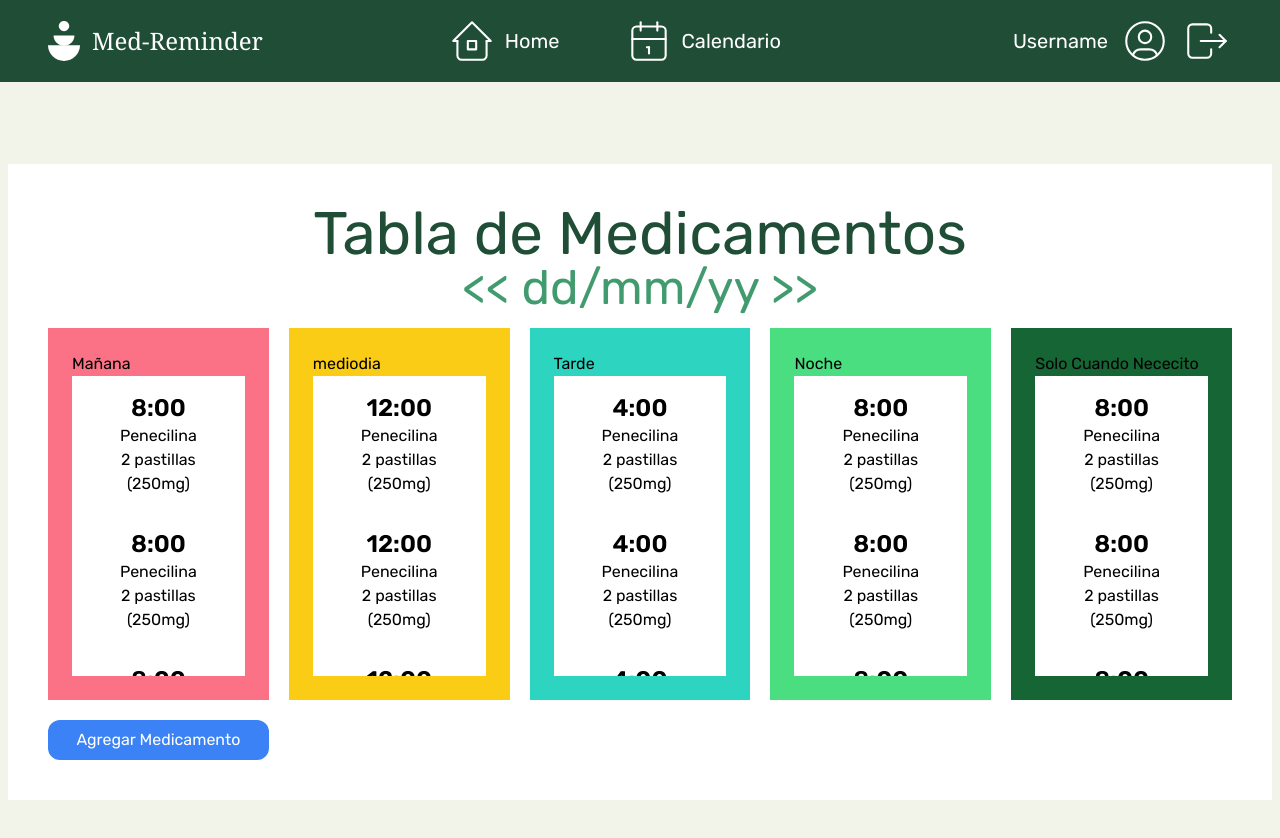
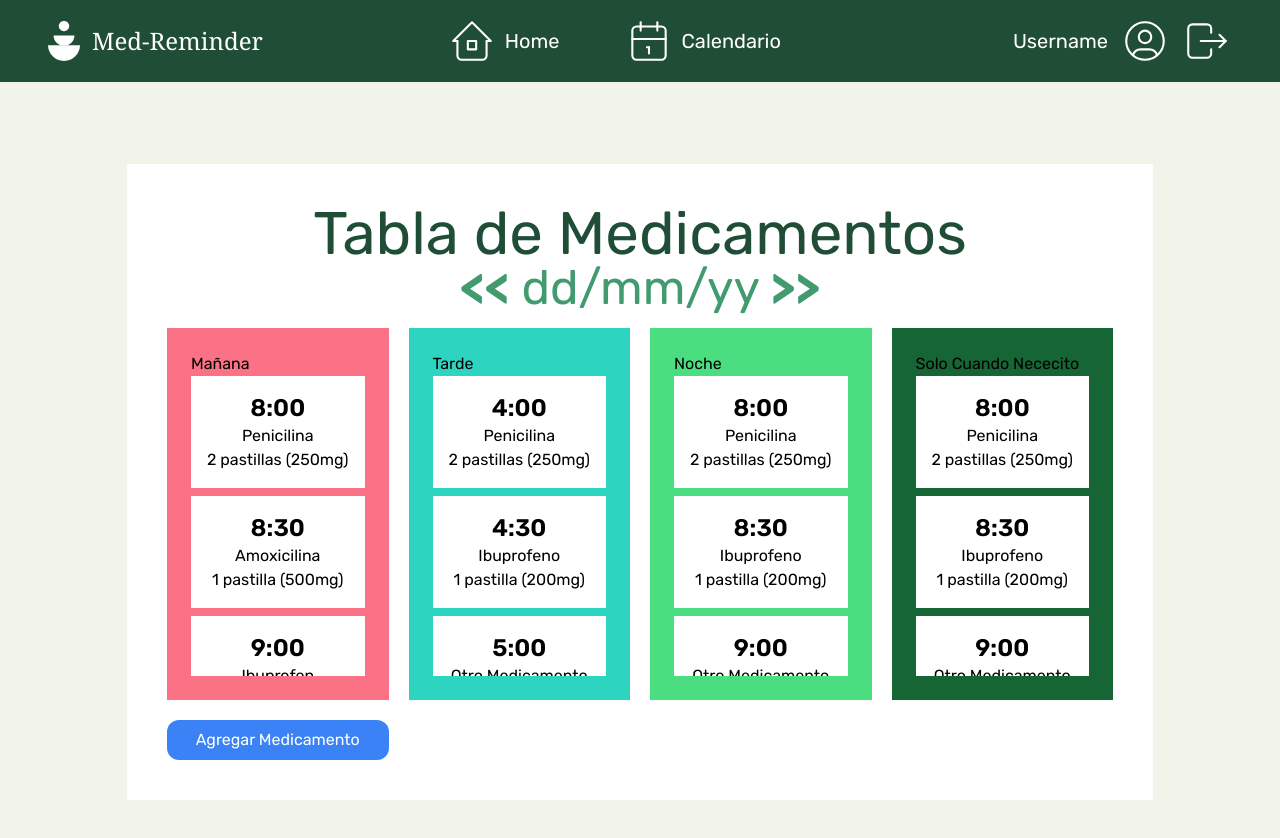
Before and after one commit to rodrigoBojorquez/client-med-reminder, a React (Vite) app: page /calendario in a window 1280 px wide. Shown: the top 838 px of the page. Built offline with nearby package versions, Linux system fonts and the light colour scheme.

Commit message:
modal edit

```diff
--- a/src/components/app/Index/Medicina/Manana.jsx
+++ b/src/components/app/Index/Medicina/Manana.jsx
@@ -1,27 +1,48 @@
-import React from 'react';
+import React, { useState } from 'react';
+import MedicationDetail from './MedicationDetail'; // Import the MedicationDetail component
 
 function Manana() {
   const TomarMedicina = [
-    { name: "Penecilina", description: "2 pastillas (250mg)", hora: "8:00" },
-    { name: "Penecilina", description: "2 pastillas (250mg)", hora: "8:00" },
-    { name: "Penecilina", description: "2 pastillas (250mg)", hora: "8:00" },
-  ]
+    { name: "Penicilina", description: "2 pastillas (250mg)", hora: "8:00" },
+    { name: "Amoxicilina", description: "1 pastilla (500mg)", hora: "8:30" },
+    { name: "Ibuprofen", description: "1 tablet (200mg)", hora: "9:00" },
+  ];
+
+  const [selectedMedication, setSelectedMedication] = useState(null);
+
+  const openMedicationDetail = (medication) => {
+    setSelectedMedication(medication);
+  };
+
+  const closeMedicationDetail = () => {
+    setSelectedMedication(null);
+  };
+
   return (
-    <div className=' bg-rose-400  p-6'>
+    <div className='bg-rose-400 p-6'>
       <p>Mañana</p>
       <div className="h-[300px] overflow-y-auto">
-        {TomarMedicina.map((TomarMedicinaItem) => {
+        {TomarMedicina.map((medication, index) => {
           return (
-            <div className="bg-white p-4" key={TomarMedicinaItem.id}>
-              <h1 className="text-center font-semibold text-2xl">{TomarMedicinaItem.hora}</h1>
-              <h3 className="text-center">{TomarMedicinaItem.name}</h3>
-              <p className="text-center">{TomarMedicinaItem.description}</p>
+            <div
+              className="bg-white p-4 mb-2 cursor-pointer"
+              key={index}
+              onClick={() => openMedicationDetail(medication)}
+            >
+              <h1 className="text-center font-semibold text-2xl">{medication.hora}</h1>
+              <h3 className="text-center">{medication.name}</h3>
+              <p className="text-center">{medication.description}</p>
             </div>
           );
         })}
       </div>
+      <MedicationDetail
+        isOpen={selectedMedication !== null}
+        medication={selectedMedication}
+        onClose={closeMedicationDetail}
+      />
     </div>
-  )
+  );
 }
 
-export default Manana
+export default Manana;
--- /dev/null
+++ b/src/components/app/Index/Medicina/MedicationDetail.jsx
@@ -0,0 +1,24 @@
+import React from 'react';
+
+function MedicationDetail({ isOpen, medication, onClose }) {
+  if (!isOpen) {
+    return null;
+  }
+
+  return (
+    <div className="fixed top-0 left-0 right-0 bottom-0 grid place-content-center z-50 bg-opacity-50 bg-black">
+      <div className="z-50 bg-white w-full max-w-full p-4 rounded-lg shadow-md">
+        <h2 className="text-6xl text-center font-semibold mb-4">Medication Details</h2>
+        <div className=' grid place-content-center my-10'>
+
+        <h3 className=' text-4xl  font-bold n-2'>Medicamento: {medication.name}</h3>
+        <p>Description: {medication.description}</p>
+        <p>Hora(s) de Consumo: {medication.hora}</p>
+        <button onClick={onClose} className="mt-4 bg-blue-500 text-white px-4 py-2">Close</button>
+        </div>
+      </div>
+    </div>
+  );
+}
+
+export default MedicationDetail;
--- a/src/components/app/Index/Medicina/Mediodia.jsx
+++ /dev/null
@@ -1,29 +0,0 @@
-import React from 'react';
-
-function Mediodia() {
-  const TomarMedicina = [
-    { name: "Penecilina", description: "2 pastillas (250mg)", hora: "12:00" },
-    { name: "Penecilina", description: "2 pastillas (250mg)", hora: "12:00" },
-    { name: "Penecilina", description: "2 pastillas (250mg)", hora: "12:00" },
-
-  ]
-  return (
-    <div className=' bg-yellow-400  p-6'>
-      <p>mediodia</p>
-
-      <div className="h-[300px] overflow-y-auto">
-  {TomarMedicina.map((TomarMedicinaItem) => {
-    return (
-      <div className="bg-white p-4" key={TomarMedicinaItem.id}>
-        <h1 className="text-center font-semibold text-2xl">{TomarMedicinaItem.hora}</h1>
-        <h3 className="text-center">{TomarMedicinaItem.name}</h3>
-        <p className="text-center">{TomarMedicinaItem.description}</p>
-      </div>
-    );
-  })}
-</div>
-    </div>
-  )
-}
-
-export default Mediodia
--- a/src/components/app/Index/Medicina/Noche.jsx
+++ b/src/components/app/Index/Medicina/Noche.jsx
@@ -1,28 +1,48 @@
-import React from 'react';
+import React, { useState } from 'react';
+import MedicationDetail from './MedicationDetail'; // Importa el componente MedicationDetail
 
 function Noche() {
   const TomarMedicina = [
-    {name: "Penecilina",description: "2 pastillas (250mg)", hora:"8:00"},
-    {name: "Penecilina",description: "2 pastillas (250mg)", hora:"8:00"},
-    {name: "Penecilina",description: "2 pastillas (250mg)", hora:"8:00"},
-  ]
+    { name: "Penicilina", description: "2 pastillas (250mg)", hora: "8:00" },
+    { name: "Ibuprofeno", description: "1 pastilla (200mg)", hora: "8:30" },
+    { name: "Otro Medicamento", description: "Descripción", hora: "9:00" },
+  ];
+
+  const [selectedMedication, setSelectedMedication] = useState(null);
+
+  const openMedicationDetail = (medication) => {
+    setSelectedMedication(medication);
+  };
+
+  const closeMedicationDetail = () => {
+    setSelectedMedication(null);
+  };
+
   return (
-    <div className=' bg-green-400  p-6'>
+    <div className='bg-green-400 p-6'>
       <p>Noche</p>
       <div className="h-[300px] overflow-y-auto">
-  {TomarMedicina.map((TomarMedicinaItem) => {
-    return (
-      <div className="bg-white p-4" key={TomarMedicinaItem.id}>
-        <h1 className="text-center font-semibold text-2xl">{TomarMedicinaItem.hora}</h1>
-        <h3 className="text-center">{TomarMedicinaItem.name}</h3>
-        <p className="text-center">{TomarMedicinaItem.description}</p>
+        {TomarMedicina.map((medication, index) => {
+          return (
+            <div
+              className="bg-white p-4 mb-2 cursor-pointer"
+              key={index}
+              onClick={() => openMedicationDetail(medication)}
+            >
+              <h1 className="text-center font-semibold text-2xl">{medication.hora}</h1>
+              <h3 className="text-center">{medication.name}</h3>
+              <p className="text-center">{medication.description}</p>
+            </div>
+          );
+        })}
       </div>
-    );
-  })}
-</div>
+      <MedicationDetail
+        isOpen={selectedMedication !== null}
+        medication={selectedMedication}
+        onClose={closeMedicationDetail}
+      />
     </div>
-  )
+  );
 }
 
-
-export default Noche
+export default Noche;
--- a/src/components/app/Index/Medicina/SoloCuandoNececito.jsx
+++ b/src/components/app/Index/Medicina/SoloCuandoNececito.jsx
@@ -1,28 +1,48 @@
-import React from 'react';
+import React, { useState } from 'react';
+import MedicationDetail from './MedicationDetail'; // Importa el componente MedicationDetail
 
 function SoloCuandoNececito() {
   const TomarMedicina = [
-    {name: "Penecilina",description: "2 pastillas (250mg)", hora:"8:00"},
-    {name: "Penecilina",description: "2 pastillas (250mg)", hora:"8:00"},
-    {name: "Penecilina",description: "2 pastillas (250mg)", hora:"8:00"},
-  ]
+    { name: "Penicilina", description: "2 pastillas (250mg)", hora: "8:00" },
+    { name: "Ibuprofeno", description: "1 pastilla (200mg)", hora: "8:30" },
+    { name: "Otro Medicamento", description: "Descripción", hora: "9:00" },
+  ];
+
+  const [selectedMedication, setSelectedMedication] = useState(null);
+
+  const openMedicationDetail = (medication) => {
+    setSelectedMedication(medication);
+  };
+
+  const closeMedicationDetail = () => {
+    setSelectedMedication(null);
+  };
+
   return (
-    <div className=' bg-green-800  p-6'>
+    <div className='bg-green-800 p-6'>
       <p>Solo Cuando Nececito</p>
       <div className="h-[300px] overflow-y-auto">
-  {TomarMedicina.map((TomarMedicinaItem) => {
-    return (
-      <div className="bg-white p-4" key={TomarMedicinaItem.id}>
-        <h1 className="text-center font-semibold text-2xl">{TomarMedicinaItem.hora}</h1>
-        <h3 className="text-center">{TomarMedicinaItem.name}</h3>
-        <p className="text-center">{TomarMedicinaItem.description}</p>
+        {TomarMedicina.map((medication, index) => {
+          return (
+            <div
+              className="bg-white p-4 mb-2 cursor-pointer"
+              key={index}
+              onClick={() => openMedicationDetail(medication)}
+            >
+              <h1 className="text-center font-semibold text-2xl">{medication.hora}</h1>
+              <h3 className="text-center">{medication.name}</h3>
+              <p className="text-center">{medication.description}</p>
+            </div>
+          );
+        })}
       </div>
-    );
-  })}
-</div>
+      <MedicationDetail
+        isOpen={selectedMedication !== null}
+        medication={selectedMedication}
+        onClose={closeMedicationDetail}
+      />
     </div>
-  )
+  );
 }
 
-
-export default SoloCuandoNececito
+export default SoloCuandoNececito;
--- a/src/components/app/Index/Medicina/TablaMed.jsx
+++ b/src/components/app/Index/Medicina/TablaMed.jsx
@@ -1,7 +1,6 @@
 import React, { useState } from 'react';
 import Navbar from '../Navbar';
 import Manana from './Manana';
-import Mediodia from './Mediodia';
 import Noche from './Noche';
 import SoloCuandoNececito from './SoloCuandoNececito';
 import Tarde from './Tarde';
@@ -24,15 +23,13 @@ function TablaMed() {
                 <div className='bg-white m-2 p-10'>
                     <h1 className='text-6xl text-[#1F4D36] text-center '>Tabla de Medicamentos</h1>
                     <h3 className='text-5xl text-[#429b6e] text-center mb-4'>
-                        <span>{"<<"}</span> dd/mm/yy <span>{">>"}</span>
+                        <button className='font-bold '>{"<<"}</button> dd/mm/yy <button className='font-bold'>{">>"}</button>
                     </h3>
-                    <section className='grid grid-cols-5 gap-5'>
+                    <section className='grid grid-cols-4 gap-5'>
                         <div>
                             <Manana />
                         </div>
-                        <div>
-                            <Mediodia />
-                        </div>
+
                         <div>
                             <Tarde />
                         </div>
@@ -54,7 +51,7 @@ function TablaMed() {
                             <h2 className="text-4xl font-semibold mb-4 text-center m-5">Nuevo Medicamento</h2>
                             <div className="mb-4">
                                 <label htmlFor="nombreMed">Nuevo Medicamento</label>
-                                <input type="text" id="nombreMed" className="border p-2 w-full" />
+                                <input required type="text" id="nombreMed" className="border p-2 w-full" />
                             </div>
                             <div className="mb-4">
                                 <label htmlFor="tipoMed">Tipo de Medicina</label>
@@ -67,21 +64,21 @@ function TablaMed() {
                             </div>
                             <div className="mb-4">
                                 <label htmlFor="dosis">Dosis</label>
-                                <input type="text" id="dosis" className="border p-2 w-full" />
+                                <input required type="text" id="dosis" className="border p-2 w-full" />
                             </div>
 
                             <div className='grid grid-cols-3 gap-5'>
                             <div className="mb-4">
                                 <label htmlFor="horaToma">Hora Inicial de Toma</label>
-                                <input type="time" id="horaToma" className="border p-2 w-full" />
+                                <input required type="time" id="horaToma" className="border p-2 w-full" />
                             </div>
                             <div className="mb-4">
                                 <label htmlFor="numDosis">Número de Dosis</label>
-                                <input type="number" id="numDosis" className="border p-2 w-full" />
+                                <input required type="number" id="numDosis" className="border p-2 w-full" />
                             </div>
                             <div className="mb-4">
                                 <label htmlFor="horas">Cada Cuántas Horas</label>
-                                <input type="number" id="horas" className="border p-2 w-full" />
+                                <input required type="number" id="horas" className="border p-2 w-full" />
                             </div>
                             </div>
 
--- a/src/components/app/Index/Medicina/Tarde.jsx
+++ b/src/components/app/Index/Medicina/Tarde.jsx
@@ -1,27 +1,48 @@
-import React from 'react';
+import React, { useState } from 'react';
+import MedicationDetail from './MedicationDetail'; // Importa el componente MedicationDetail
 
 function Tarde() {
   const TomarMedicina = [
-    {name: "Penecilina",description: "2 pastillas (250mg)", hora:"4:00"},
-    {name: "Penecilina",description: "2 pastillas (250mg)", hora:"4:00"},
-    {name: "Penecilina",description: "2 pastillas (250mg)", hora:"4:00"},
-  ]
+    { name: "Penicilina", description: "2 pastillas (250mg)", hora: "4:00" },
+    { name: "Ibuprofeno", description: "1 pastilla (200mg)", hora: "4:30" },
+    { name: "Otro Medicamento", description: "Descripción", hora: "5:00" },
+  ];
+
+  const [selectedMedication, setSelectedMedication] = useState(null);
+
+  const openMedicationDetail = (medication) => {
+    setSelectedMedication(medication);
+  };
+
+  const closeMedicationDetail = () => {
+    setSelectedMedication(null);
+  };
+
   return (
-    <div className=' bg-teal-400  p-6'>
+    <div className='bg-teal-400 p-6'>
       <p>Tarde</p>
       <div className="h-[300px] overflow-y-auto">
-  {TomarMedicina.map((TomarMedicinaItem) => {
-    return (
-      <div className="bg-white p-4" key={TomarMedicinaItem.id}>
-        <h1 className="text-center font-semibold text-2xl">{TomarMedicinaItem.hora}</h1>
-        <h3 className="text-center">{TomarMedicinaItem.name}</h3>
-        <p className="text-center">{TomarMedicinaItem.description}</p>
+        {TomarMedicina.map((medication, index) => {
+          return (
+            <div
+              className="bg-white p-4 mb-2 cursor-pointer"
+              key={index}
+              onClick={() => openMedicationDetail(medication)}
+            >
+              <h1 className="text-center font-semibold text-2xl">{medication.hora}</h1>
+              <h3 className="text-center">{medication.name}</h3>
+              <p className="text-center">{medication.description}</p>
+            </div>
+          );
+        })}
       </div>
-    );
-  })}
-</div>
+      <MedicationDetail
+        isOpen={selectedMedication !== null}
+        medication={selectedMedication}
+        onClose={closeMedicationDetail}
+      />
     </div>
-  )
+  );
 }
 
-export default Tarde
+export default Tarde;
```
